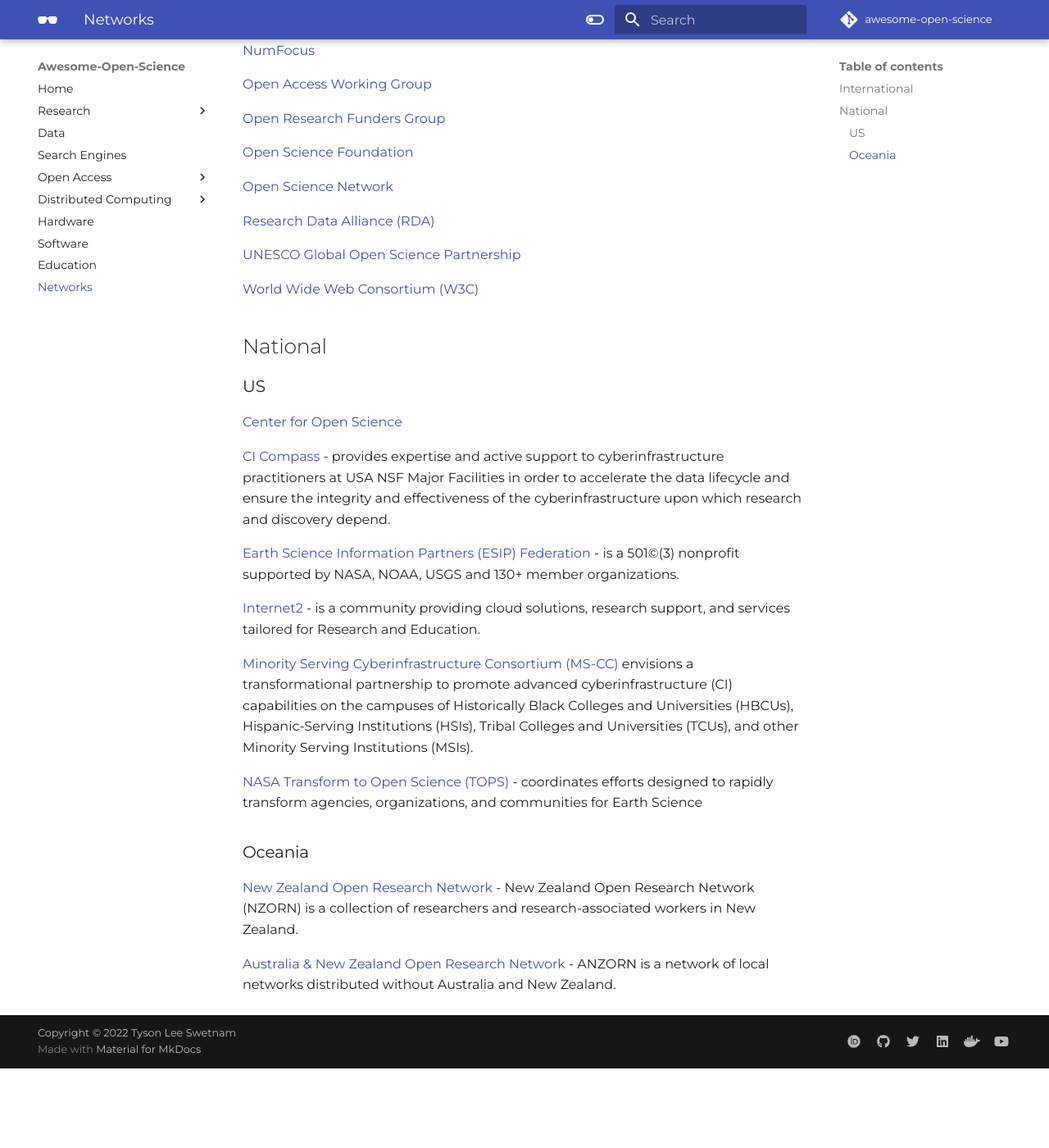
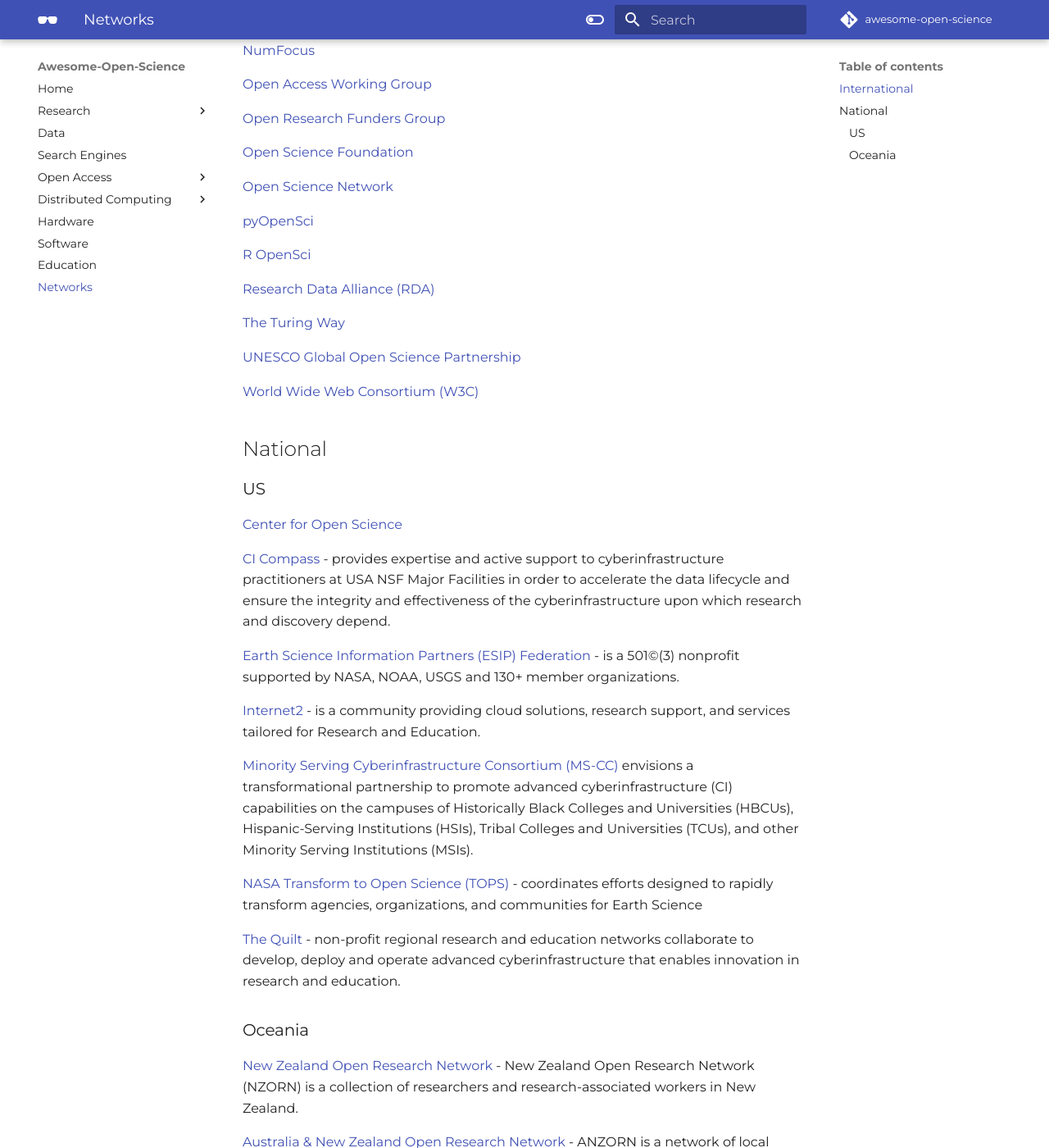
Before and after one commit to tyson-swetnam/awesome-open-science, an MkDocs documentation site: the page built from docs/networks.md, in a window 1280 px wide and 1400 px high, scrolled down 414 px. Shown: the whole window at 82% size. Built offline with MkDocs 1.6.1 and Material for MkDocs 9.7.7, drawn with Linux system fonts in a browser that asks for light colours; some web fonts are replaced; comment, search, counter and statistics services are not loaded; before the commit the page ends 1717 px from its top, so only the background shows below that.

Commit message:
Update networks.md

```diff
--- a/docs/networks.md
+++ b/docs/networks.md
@@ -21,7 +21,13 @@
 
 [Open Science Network](https://www.opensciencenetwork.org/){target=_blank}
 
+[pyOpenSci](https://www.pyopensci.org/){target=_blank}
+
+[R OpenSci](https://ropensci.org/){target=_blank}
+
 [Research Data Alliance (RDA)](https://www.rd-alliance.org/){target=_blank}
+
+[The Turing Way](https://the-turing-way.netlify.app/welcome){target=_blank}
 
 [UNESCO Global Open Science Partnership](https://en.unesco.org/science-sustainable-future/open-science/partnership){target=_blank}
 
@@ -43,6 +49,8 @@
 
 [NASA Transform to Open Science (TOPS)](https://github.com/nasa/Transform-to-Open-Science){target=_blank} - coordinates efforts designed to rapidly transform agencies, organizations, and communities for Earth Science
 
+[The Quilt](https://www.thequilt.net/){target=_blank} - non-profit regional research and education networks collaborate to develop, deploy and operate advanced cyberinfrastructure that enables innovation in research and education.
+
 ### Oceania
 
 [New Zealand Open Research Network](https://nzorn.netlify.app/) - New Zealand Open Research Network (NZORN) is a collection of researchers and research-associated workers in New Zealand.
```
